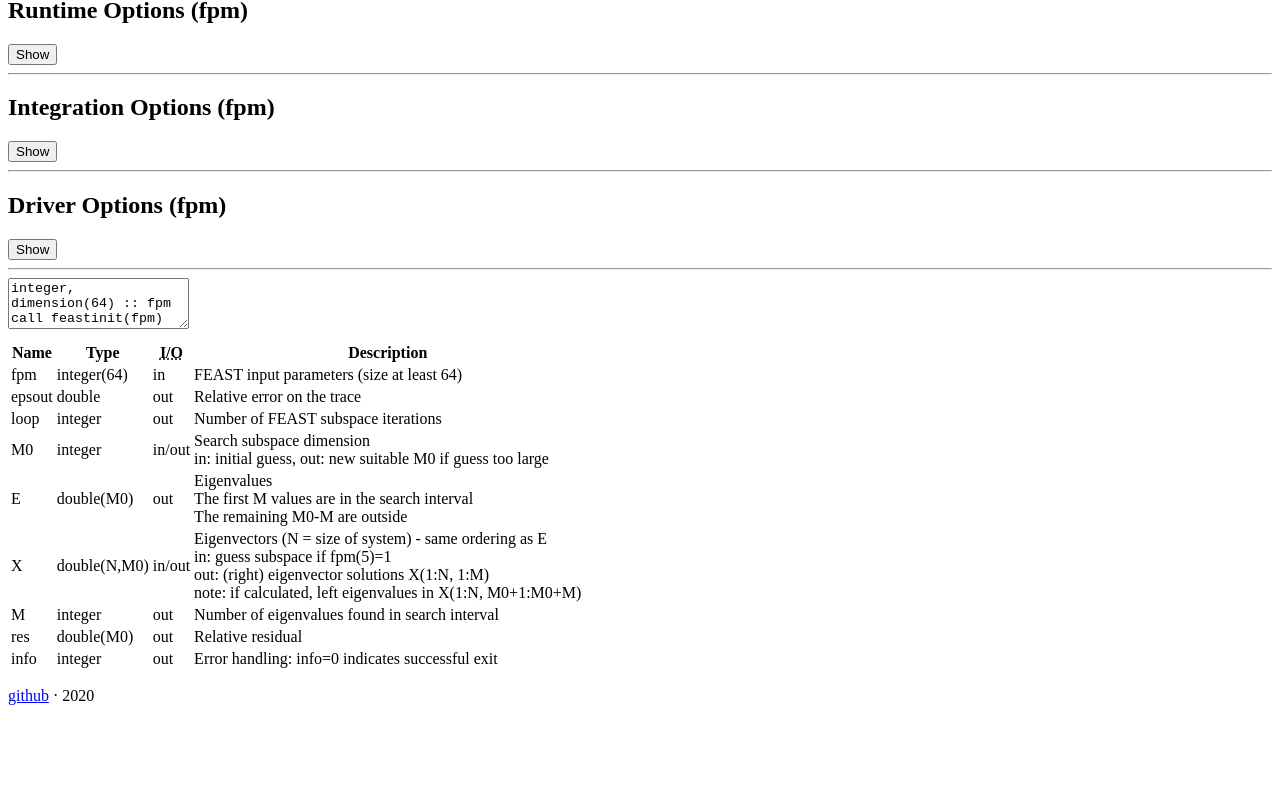
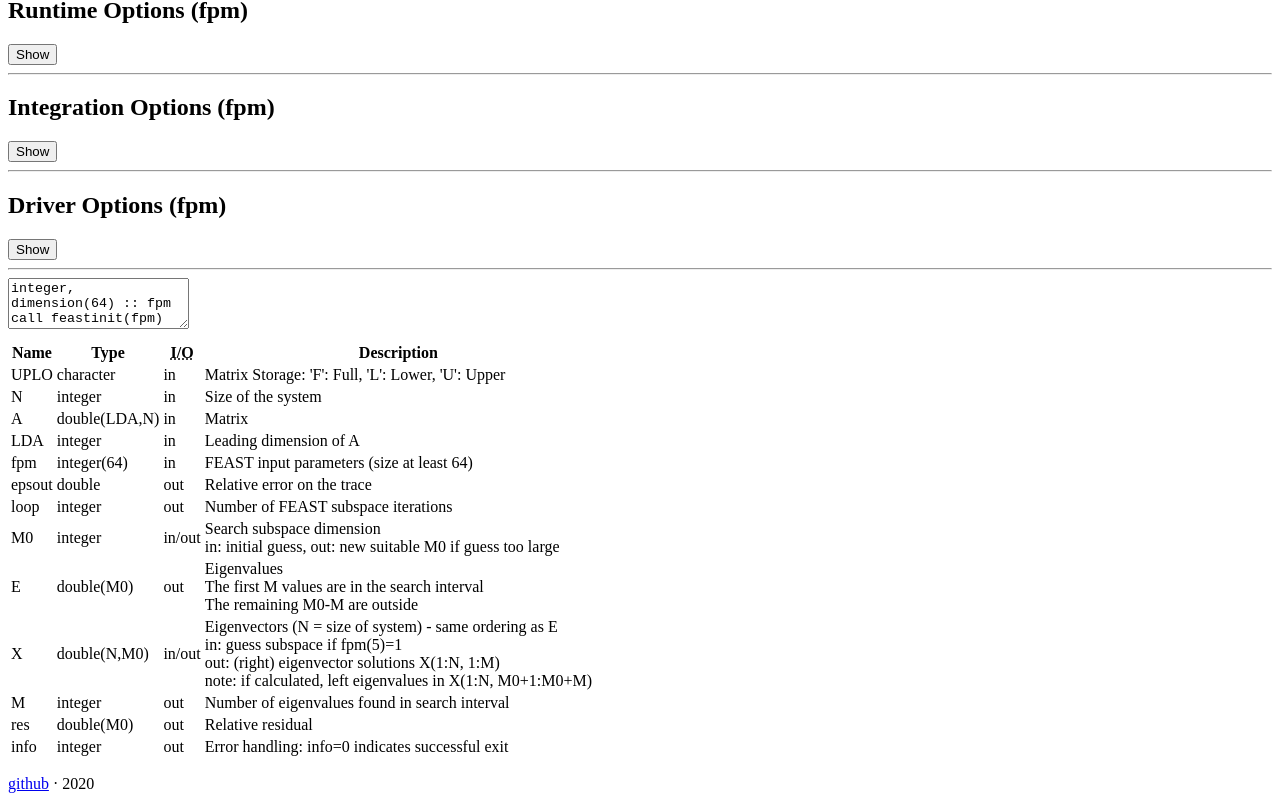
Before and after one commit to spacedome/feast-config, a Svelte app: page / in a window 1280 px wide. Shown: the part 948-1757 px from the top of the page. Before the commit the page ends 1669 px from the top, so only its background shows below. Built offline with nearby package versions, Linux system fonts and the light colour scheme.

Commit message:
Added param documentation, prep for 4.0.0 release

```diff
--- a/package.json
+++ b/package.json
@@ -1,6 +1,6 @@
 {
-  "name": "svelte-app",
-  "version": "1.0.0",
+  "name": "feast-configurator",
+  "version": "4.0.0",
   "scripts": {
     "build": "rollup -c",
     "dev": "rollup -c -w",
--- a/src/App.svelte
+++ b/src/App.svelte
@@ -43,7 +43,7 @@
 		// 17: 1, // non-hermitian integration type, 0: gauss, 1:trapezoid DEPRECIATED
 		18: 30, // contour ratio (x >= 0) ACTUAL DEFAULT IS 100 - but inital state should be 30 !!!
 		19: 0, // contour rotation angle (-180 <= x <= 180)
-		40: 0, // search interval options, 0: normal feast, 1: largest eigvals, 2: smallest eigvals
+		40: 0, // search interval options, 0: normal feast, 1: largest eigvals, -1: smallest eigvals
 		41: 1, // scale matrix, 0: no, 1: yes
 		42: 1, // mixed precision, 0: full prec, 1: mixed
 		43: 0, // switch sparse to sparse_iterative, 0: feast, 1: ifeast (sparse only)
@@ -167,6 +167,9 @@
 	}
 
 	function fpm_set_default_param() {
+		if (params.storage_format === 'rci' && params.prob_type === 'pev') {
+			params.data_type = 'z';
+		}
 		fpm = fpm_default(params, fpm);
 	}
 
@@ -332,8 +335,9 @@
 
 		 <!-- data type -->
 		<InterfaceSelect bind:value={params.data_type}
+		 on:change="{() => fpm_set_default_param()}"
 		 description="Matrix data type">
-			<option value="{'d'}">Double Precision (d)</option>
+			<option value="{'d'}" disabled="{(params.storage_format === 'rci' && params.prob_type === 'pev') || null}">Double Precision (d)</option>
 			<!-- <option value="{'s'}">Single Precision (s)</option> -->
 			<option value="{'z'}">Complex Double (z)</option>
 			<!-- <option value="{'c'}">Complex Single (c)</option> -->
@@ -586,7 +590,7 @@
 			description="Search interval options, set to search for largest or smallest (real) eigvals">
 				<option value={0}>Normal</option>
 				<option value={1}>Largest</option>
-				<option value={2}>Smallest</option>
+				<option value={-1}>Smallest</option>
 			</FPMSelect>
 
 			<!-- fpm 41 -->
@@ -631,7 +635,7 @@
 			</div>
 		</div>
 
-		<InterfaceTable dataType={params.data_type} real={is_real(params)} probType={params.prob_type} expert={params.expert}/>
+		<InterfaceTable dataType={params.data_type} real={is_real(params)} probType={params.prob_type} expert={params.expert} storageFormat={params.storage_format}/>
 
 	</div>
 
--- a/src/InterfaceTable.svelte
+++ b/src/InterfaceTable.svelte
@@ -3,10 +3,11 @@
     export let real=true;
     export let probType='ev';
     export let expert=false;
+    export let storageFormat='dense';
 
-    $: dtype = (dataType === 'd' ? "double" : "complex");
-    $: E = (real ? "double" : "complex") + "(M0)";
-    $: X = (real ? "double" : "complex") + (probType === 'gv' ? "(N,2*M0)" : "(N,M0)");
+    $: dtype = (dataType === 'd' ? "double" : "dcomplex");
+    $: E = (real ? "double" : "dcomplex") + "(M0)";
+    $: X = (real ? "double" : "dcomplex") + (probType === 'gv' ? "(N,2*M0)" : "(N,M0)");
     $: res = "double" + (probType === 'gv' ? "(2*M0)" : "(M0)");
     $: common = [
         ["fpm", "integer(64)", "in", "FEAST input parameters (size at least 64)"],
@@ -18,6 +19,49 @@
         ["M", "integer", "out", "Number of eigenvalues found in search interval"],
         ["res", res, "out", "Relative residual"],
         ["info", "integer", "out", "Error handling: info=0 indicates successful exit"],
+    ]
+    $: zwork1 = "dcomplex" + (probType === 'gv' ? "(2*M0)" : "(M0)");
+    $: list_rci = [
+        ["ijob", "integer", "in/out", "ID of teh FEAST_RCI operation\nOn entry: ijob=-1 (initialization)"],
+        ["N", "integer", "in", "Size of the system"],
+        ["Ze", "complex", "out", "Coordinate along the complex contour"],
+        ["work1", "double(N,M0)", "in/out", "Workspace"],
+        ["zwork1", zwork1, "in/out", "Workspace"],
+        ["zwork2", "dcomplex(N,M0)", "in/out", "Workspace"],
+        ["Aq,Bq", "double(M0,M0)", "in/out", "Workspace for reduced problem"],
+        ["zAq,zBq", "dcomplex(M0,M0)", "in/out", "Workspace for reduced problem"],
+    ]
+    $: list_banded = [
+        ["UPLO", "character", "in", "Matrix Storage: 'F': Full, 'L': Lower, 'U': Upper"],
+        ["N", "integer", "in", "Size of the system"],
+        ["A", dim_a, "in", "Matrix"],
+        ["B", dim_b, "in", "Matrix", 'gv'],
+        ["kla", "integer", "in", "Number of subdiagonals within band of A"],
+        ["klu", "integer", "in", "Number of superdiagonals within band of A", 'gv'],
+        ["klb", "integer", "in", "Number of subdiagonals within band of B", 'gv'],
+        ["kub", "integer", "in", "Number of superdiagonals within band of B", 'gv'],
+        ["LDA", "integer", "in", "Leading dimension of A"],
+        ["LDB", "integer", "in", "Leading dimension of B", 'gv'],
+    ]
+    $: list_sparse = [
+        ["UPLO", "character", "in", "Matrix Storage: 'F': Full, 'L': Lower, 'U': Upper"],
+        ["N", "integer", "in", "Size of the system"],
+        ["A", dim_a, "in", "Matrix"],
+        ["B", dim_b, "in", "Matrix", 'gv'],
+        ["IA", "integer(N+1)", "in", "Sparse CSR Row array of A"],
+        ["JA", "integer(IA(N+1)-1)", "in", "Sparse CSR Column array of A"],
+        ["IB", "integer(N+1)", "in", "Sparse CSR Row array of B", 'gv'],
+        ["JB", "integer(IB(N+1)-1)", "in", "Sparse CSR Column array of B", 'gv'],
+    ]
+    $: dim_a = dtype + (storageFormat === 'rci' ? '' : (storageFormat === 'sparse' ? '(IA(N+1)-1)' : '(LDA,N)'));
+    $: dim_b = dtype + (storageFormat === 'rci' ? '' : (storageFormat === 'sparse' ? '(IB(N+1)-1)' : '(LDB,N)'));
+    $: list_dense = [
+        ["UPLO", "character", "in", "Matrix Storage: 'F': Full, 'L': Lower, 'U': Upper"],
+        ["N", "integer", "in", "Size of the system"],
+        ["A", dim_a, "in", "Matrix"],
+        ["B", dim_b, "in", "Matrix", 'gv'],
+        ["LDA", "integer", "in", "Leading dimension of A"],
+        ["LDB", "integer", "in", "Leading dimension of B", 'gv'],
     ]
 </script>
 
@@ -31,6 +75,49 @@
         </tr>
     </thead>
     <tbody>
+        {#if (storageFormat === 'rci')}
+            {#each list_rci as parameter}
+                <tr>
+                    <td class="is-family-code has-text-weight-medium">{parameter[0]}</td>
+                    <td class="is-family-code">{parameter[1]}</td>
+                    <td>{parameter[2]}</td>
+                    <td>{parameter[3]}</td>
+                </tr>
+            {/each}
+        {:else if (storageFormat === 'dense') }
+            {#each list_dense as parameter}
+                {#if (probType === 'gv' || parameter[4] !== 'gv')}
+                    <tr>
+                        <td class="is-family-code has-text-weight-medium">{parameter[0]}</td>
+                        <td class="is-family-code">{parameter[1]}</td>
+                        <td>{parameter[2]}</td>
+                        <td>{parameter[3]}</td>
+                    </tr>
+                {/if}
+            {/each}
+        {:else if (storageFormat === 'sparse') }
+            {#each list_sparse as parameter}
+                {#if (probType === 'gv' || parameter[4] !== 'gv')}
+                    <tr>
+                        <td class="is-family-code has-text-weight-medium">{parameter[0]}</td>
+                        <td class="is-family-code">{parameter[1]}</td>
+                        <td>{parameter[2]}</td>
+                        <td>{parameter[3]}</td>
+                    </tr>
+                {/if}
+            {/each}
+        {:else if (storageFormat === 'banded') }
+            {#each list_banded as parameter}
+                {#if (probType === 'gv' || parameter[4] !== 'gv')}
+                    <tr>
+                        <td class="is-family-code has-text-weight-medium">{parameter[0]}</td>
+                        <td class="is-family-code">{parameter[1]}</td>
+                        <td>{parameter[2]}</td>
+                        <td>{parameter[3]}</td>
+                    </tr>
+                {/if}
+            {/each}
+        {/if}
         {#each common as parameter}
             <tr>
                 <td class="is-family-code has-text-weight-medium">{parameter[0]}</td>
```
Also changed, not shown: public/config.html (added, +26 -0 lines).
